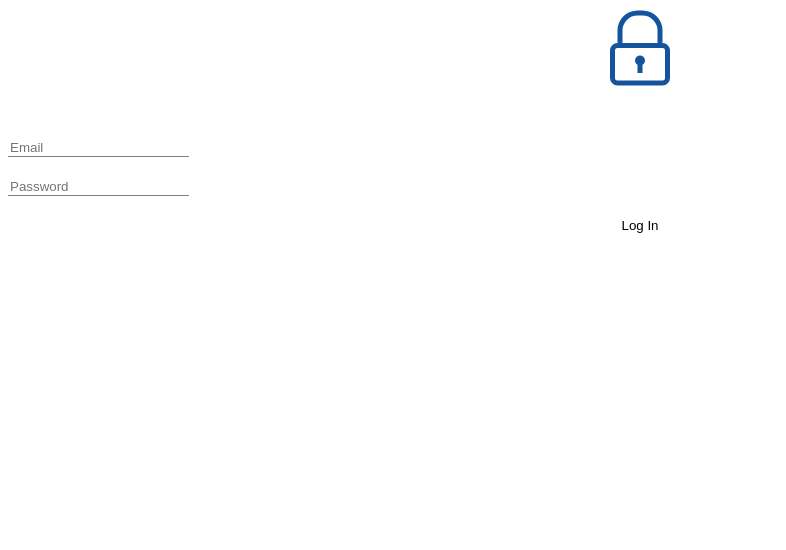
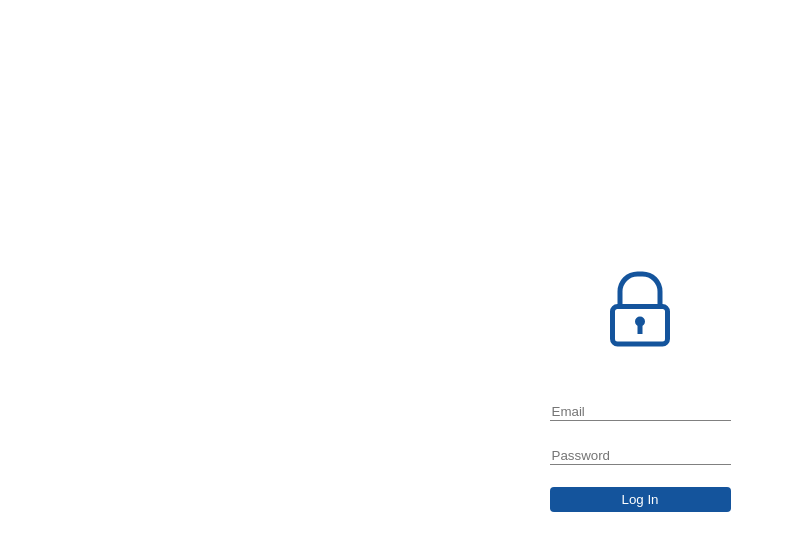
Before and after one commit to minguela/BBVA-LitElement, a website with bundled scripts: page src/pages/login/index.html in a window 1280 px wide. Shown: the whole page, without its empty margins (0-786 px from the left). Built offline with nearby package versions, Linux system fonts and the light colour scheme.

Commit message:
add global style files and link in index

```diff
--- a/src/pages/login/index.html
+++ b/src/pages/login/index.html
@@ -4,6 +4,8 @@
     <meta charset="UTF-8" />
     <meta name="viewport" content="width=device-width, initial-scale=1.0" />
     <title>Mobile channel challenge</title>
+    <link rel="stylesheet" href="../../styles/reset.min.css" />
+    <link rel="stylesheet" href="../../styles/skeleton.css" />
     <base href="/" />
   </head>
   <body>
--- /dev/null
+++ b/src/styles/reset.min.css
@@ -0,0 +1 @@
+*,*::before,*::after{box-sizing:border-box}body,h1,h2,h3,h4,p,figure,blockquote,dl,dd{margin:0}ul[role="list"],ol[role="list"]{list-style:none}html:focus-within{scroll-behavior:smooth}body{min-height:100vh;text-rendering:optimizeSpeed;line-height:1.5}a:not([class]){text-decoration-skip-ink:auto}img,picture{max-width:100%;display:block}input,button,textarea,select{font:inherit}@media(prefers-reduced-motion:reduce){html:focus-within{scroll-behavior:auto}*,*::before,*::after{animation-duration:.01ms !important;animation-iteration-count:1 !important;transition-duration:.01ms !important;scroll-behavior:auto !important}}
--- /dev/null
+++ b/src/styles/skeleton.css
@@ -0,0 +1,24 @@
+html,
+body {
+  max-width: 480px;
+  width: 100%;
+  height: 100%;
+  margin: 0 auto;
+}
+
+body {
+  display: flex;
+  justify-content: center;
+  align-items: center;
+  padding: 20px;
+}
+
+:root {
+  --btn-primary-width: 100%;
+  --btn-primary-padding: 5px 0;
+  --btn-primary-border: none;
+  --btn-primary-border-radius: 4px;
+  --btn-primary-color: white;
+  --btn-primary-background-color: #14549c;
+  --btn-secondary-width: 120px;
+}
```
Also changed, not shown: src/pages/users/index.html (+2 -0 lines).
